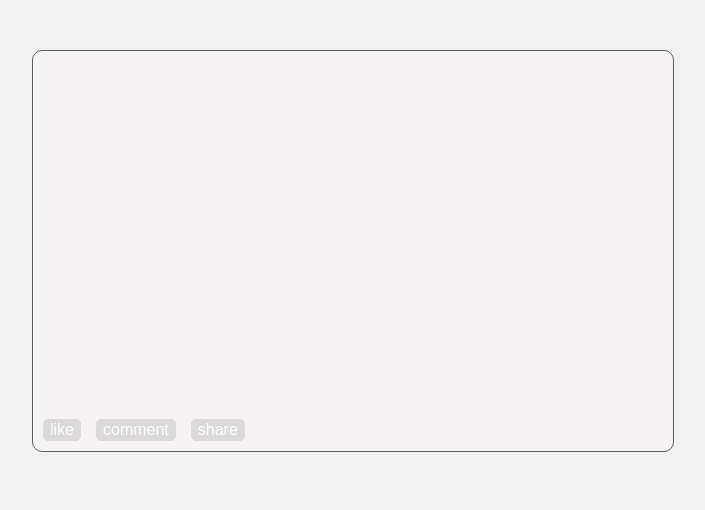
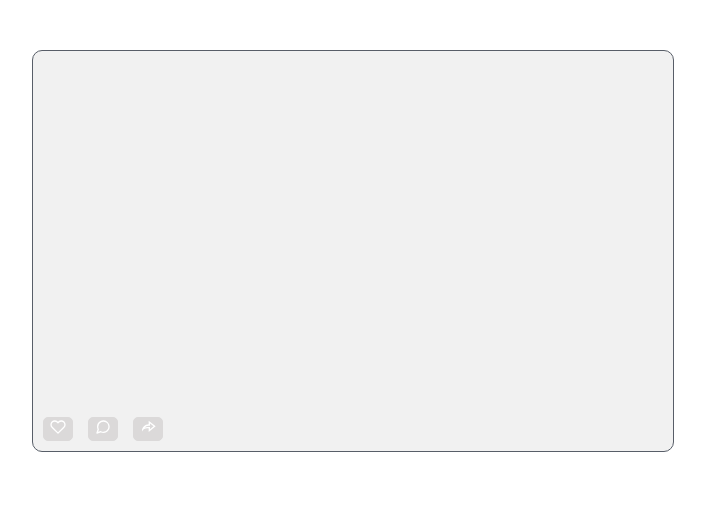
Before and after one commit to WildCodeSchool/btz-0920-p2-programmerhumor, a React (Create React App) app: page / in a window 1280 px wide. Shown: the top 510 px of the page, without its empty margins (287-992 px from the left). Built offline with nearby package versions, Linux system fonts and the light colour scheme.

Commit message:
add useState to like button and comment button

```diff
--- a/package.json
+++ b/package.json
@@ -9,6 +9,7 @@
     "prop-types": "^15.7.2",
     "react": "^17.0.1",
     "react-dom": "^17.0.1",
+    "react-icons": "^3.11.0",
     "react-scripts": "4.0.0",
     "web-vitals": "^0.2.4"
   },
--- a/src/components/NewsFeed.css
+++ b/src/components/NewsFeed.css
@@ -1,13 +1,13 @@
 /* NewsFeed Component */
 .content-main {
-  background-color: #f1f1f1;
+  background-color: #ffffff;
   display: flex;
   align-items: center;
   flex-direction: column;
 }
 
 .box-1 {
-  background-color: #f5f3f3;
+  background-color: #f1f1f1;
   width: 50%;
   height: 400px;
   border: solid 1px #585e68;
@@ -25,10 +25,24 @@
   border: 1px solid rgb(219, 217, 217);
   font-size: medium;
   border-radius: 5px;
+  background-color: #ff885b;
+  margin-bottom: 10px;
+  color: white;
+  outline: 0;
+}
+.notLike {
+  margin-right: 5px;
+  margin-bottom: 10px;
+  margin-left: 10px;
+  border: 1px solid rgb(219, 217, 217);
+  font-size: medium;
+  border-radius: 5px;
   background-color: rgb(219, 217, 217);
   margin-bottom: 10px;
   color: white;
+  outline: 0;
 }
+
 .comment {
   margin-right: 5px;
   margin-bottom: 10px;
@@ -38,6 +52,7 @@
   border-radius: 5px;
   background-color: rgb(219, 217, 217);
   color: white;
+  outline: 0;
 }
 .share {
   margin-bottom: 10px;
@@ -47,9 +62,13 @@
   border-radius: 5px;
   background-color: rgb(219, 217, 217);
   color: white;
+  outline: 0;
 }
 
 .like:hover {
+  border-color: #ff885b;
+}
+.notLike:hover {
   background-color: #585e68;
   border-color: #585e68;
 }
@@ -65,9 +84,13 @@
 
 #comment-text {
   border: rgb(219, 217, 217);
-  background-color: rgb(219, 217, 217);
-  border-radius: 5px;
+  background-color: rgb(255, 255, 255);
+  border-radius: 10px;
+  border: solid 1px #585e68;
   width: 850px;
+  height: 30px;
+  resize: none;
+  outline: 0;
 }
 
 .interface-comment {
--- a/src/components/NewsFeed.jsx
+++ b/src/components/NewsFeed.jsx
@@ -1,37 +1,44 @@
 import './NewsFeed.css';
-import { Component } from 'react';
+import { FiHeart, FiMessageCircle } from 'react-icons/fi';
+import { RiShareForwardLine } from 'react-icons/ri';
+import { useState } from 'react';
 
-class NewsFeed extends Component {
-  constructor(props) {
-    super(props);
-    this.state = {
-      isTextAreaOpen: false,
-    };
-  }
-
-  render() {
-    const { isTextAreaOpen } = this.state;
+function NewsFeed() {
+  const [isTextareaOpen, setIsTextareaOpen] = useState(false);
+  const [isLikeClick, setIsLikeClick] = useState(false);
+  const [count, setCount] = useState(0);
   return (
     <div className="content-main">
       <div className="box-1">
         <div className="box-one-button">
-            <button type="button" className="like">
-              like
+          <button
+            type="button"
+            className={isLikeClick ? 'like' : 'notLike'}
+            onClick={() => {
+              setIsLikeClick(!isLikeClick);
+              setCount(!isLikeClick ? count + 1 : count - 1);
+            }}
+          >
+            <FiHeart />
           </button>
           <button
             type="button"
             className="comment"
             onClick={() => {
-                const newisTextAreaOpen = !isTextAreaOpen;
-                this.setState({ isTextAreaOpen: newisTextAreaOpen });
+              setIsTextareaOpen(!isTextareaOpen);
             }}
           >
-              comment
+            <FiMessageCircle />
           </button>
           <button type="button" className="share">
-              share
+            <RiShareForwardLine />
           </button>
-            {isTextAreaOpen && (
+          {/*
+          <div>
+            <p>{count} Like</p>
+          </div>
+          */}
+          {isTextareaOpen && (
             <div className="interface-comment">
               <textarea name="" id="comment-text" cols="30" rows="10" />
             </div>
@@ -41,5 +48,4 @@ class NewsFeed extends Component {
     </div>
   );
 }
-}
 export default NewsFeed;
```
Also changed, not shown: 1 other file (tests, documents, lock files or other folders). Lines whose indentation alone changed are shown as unchanged.
